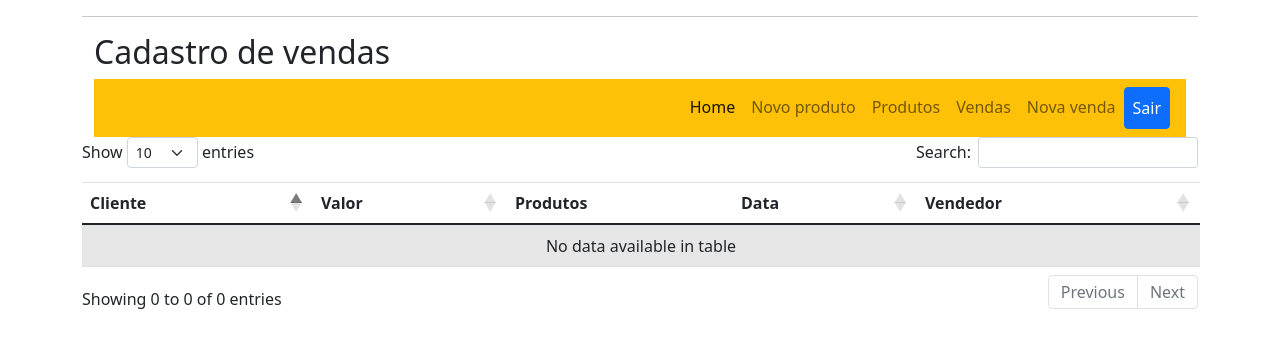
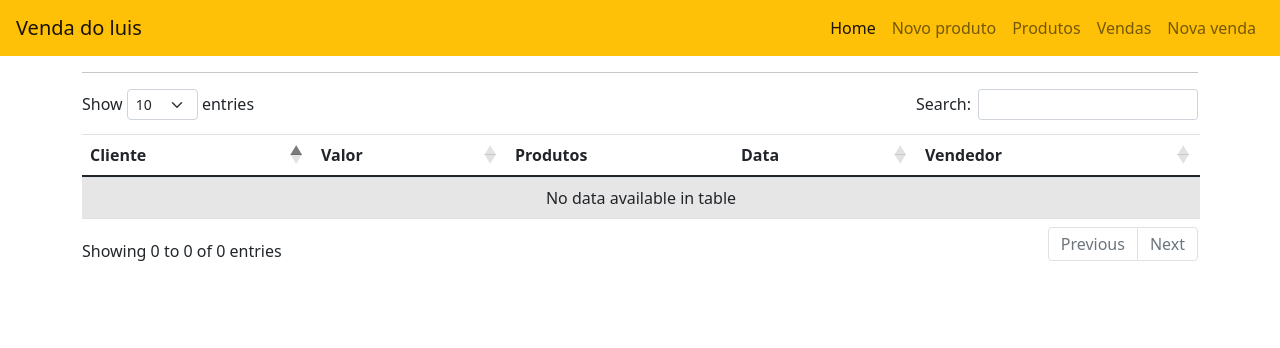
Before and after one commit to gabrielOyama/engsoft, a Flask app: page /vendas in a window 1280 px wide. Shown: the top 348 px of the page. Run offline with Flask 2, Linux system fonts and the light colour scheme; data that the repository does not hold is empty; some libraries are stand-ins or nearby versions.

Commit message:
navbar arrumada

```diff
--- a/templates/base.html
+++ b/templates/base.html
@@ -9,6 +9,30 @@
     <link rel="stylesheet" type="text/css" href="https://cdn.datatables.net/1.10.25/css/dataTables.bootstrap5.css">
   </head>
   <body>
+  <nav class="navbar navbar-expand-lg navbar-light bg-warning">
+    <a class="navbar-brand" href="/">Venda do luis</a>
+        <div class="collapse navbar-collapse" id="navbarSupportedContent" style="content-align=left;">
+            <ul class="navbar-nav ml-auto topnav">
+                <li class="nav-item active">
+                    <a class="nav-link" href="/">Home<span class="sr-only">(current)</span></a>
+                </li>
+                <li class="nav-item">
+                    <a class="nav-link" href="/novo_produto">Novo produto</a>
+
+                </li>
+                <li class="nav-item">
+                    <a class="nav-link" href="/produtos">Produtos</a>
+                </li>
+                <li class="nav-item">
+                    <a class="nav-link" href="/vendas">Vendas</a>
+                </li>
+                <li class="nav-item">
+                    <a class="nav-link" href="/nova_venda">Nova venda</a>
+                </li>
+
+            </ul>
+        </div>
+    </nav>
     <div class="container">
 
       <hr>
--- a/templates/vendas.html
+++ b/templates/vendas.html
@@ -1,39 +1,6 @@
 {% extends "base.html" %}
 
 {% block content %}
-
-
-<div class="container">
-	<div class="row">
-		<h2>Cadastro de vendas</h2>
-	</div>
-
-	<nav class="navbar navbar-expand-lg navbar-light bg-warning">
-        <div class="collapse navbar-collapse" id="navbarSupportedContent" style="content-align=left;">
-            <ul class="navbar-nav ml-auto topnav">
-                <li class="nav-item active">
-                    <a class="nav-link" href="#">Home<span class="sr-only">(current)</span></a>
-                </li>
-                <li class="nav-item">
-                    <a class="nav-link" href="#">Novo produto</a>
-                </li>
-                <li class="nav-item">
-                    <a class="nav-link" href="#">Produtos</a>
-                </li>
-                <li class="nav-item">
-                    <a class="nav-link" href="#">Vendas</a>
-                </li>
-                <li class="nav-item">
-                    <a class="nav-link" href="#">Nova venda</a>
-                </li>
-                <li class="nav-item">
-                    <a class="nav-link btn btn-primary text-white" type="button" href="#" data-toggle="modal" data-target="#myModal">Sair</a>
-                </li>
-            </ul>
-        </div>
-    </nav>
-</div>
-
 
   <table id="data" class="table table-striped">
     <thead>
```
Also changed, not shown: templates/nova_venda.html (+0 -33 lines), templates/novo_produto.html (+0 -33 lines), templates/produtos.html (+0 -33 lines).
